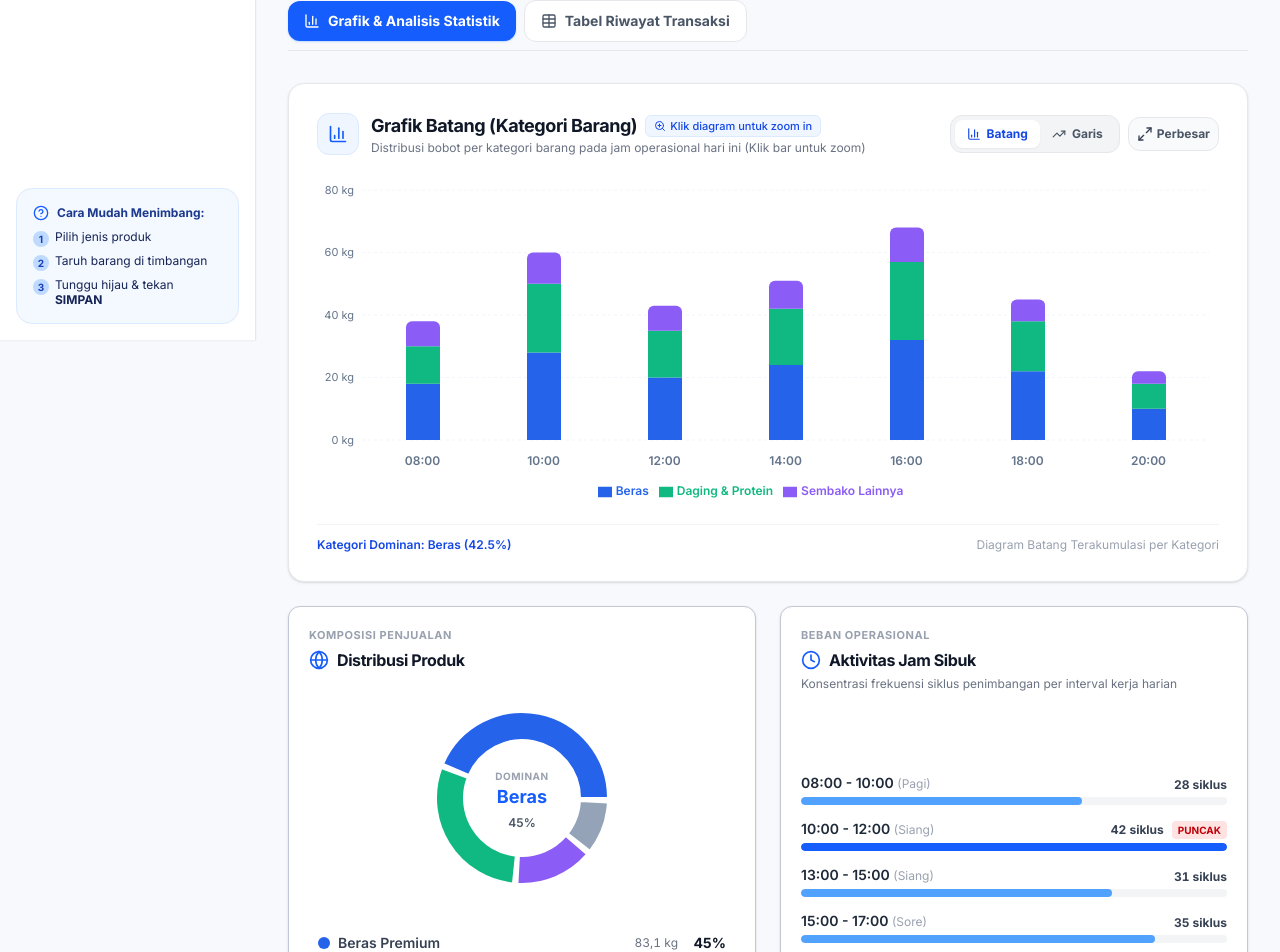
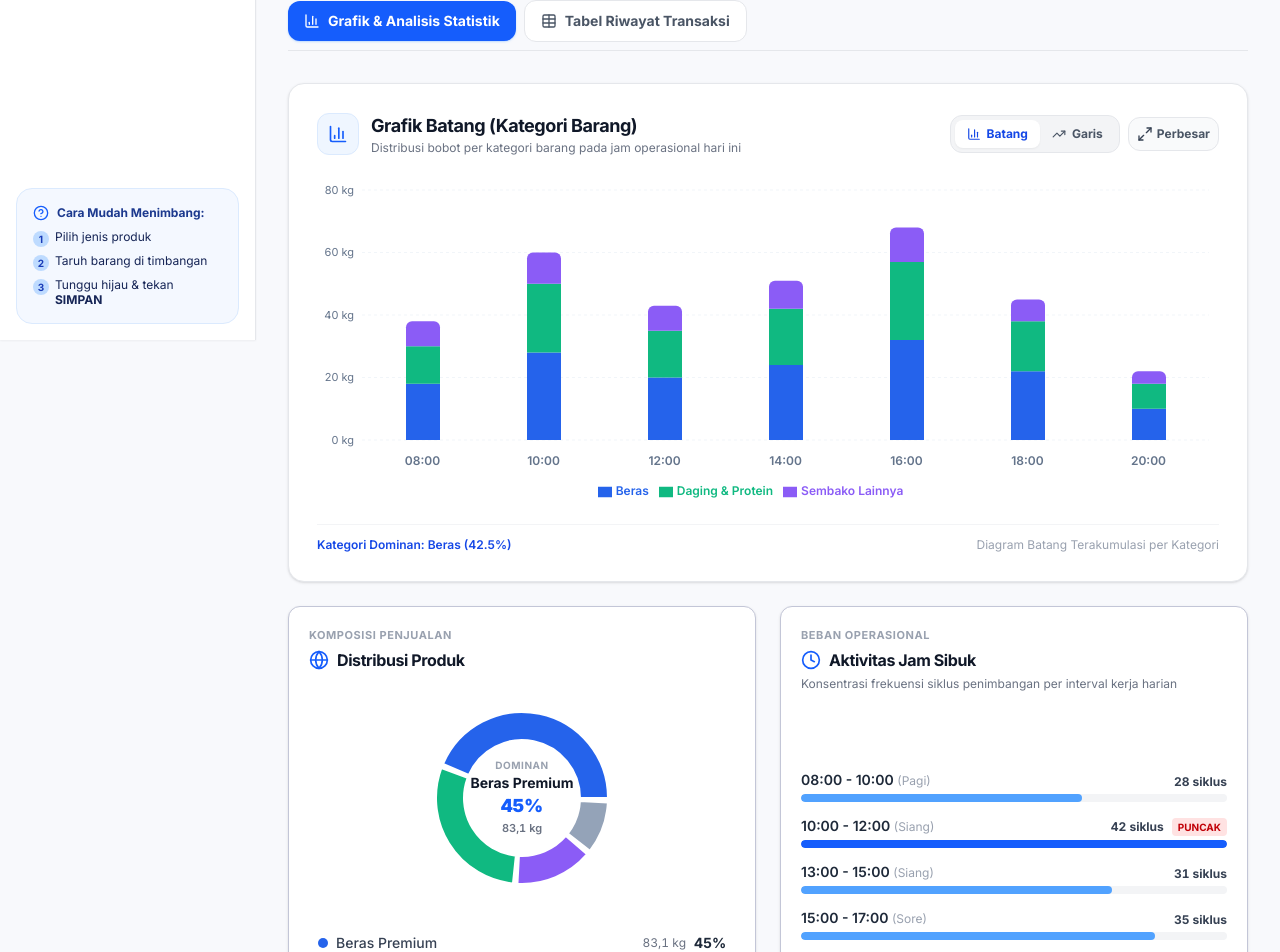
Before and after one commit to syarifpromt/ScaleTrack, a Next.js app: page /history in a window 1280 px wide. Shown: the part 460-1412 px from the top of the page. Built offline with nearby package versions, Linux system fonts and the light colour scheme.

Commit message:
fix(ux): refine chart zoom in interaction, remove awkward labels, and fix svg black outline

```diff
--- a/src/app/globals.css
+++ b/src/app/globals.css
@@ -81,3 +81,17 @@
     @apply bg-surface-container-lowest border border-outline-variant rounded-xl shadow-sm;
   }
 }
+
+/* Recharts & SVG Focus outline fix */
+svg:focus,
+svg *:focus,
+path:focus,
+rect:focus,
+g:focus,
+.recharts-surface:focus,
+.recharts-pie-sector:focus,
+.recharts-bar-rectangle:focus,
+.recharts-area-area:focus,
+.recharts-curve:focus {
+  outline: none !important;
+}
--- a/src/components/analytics/ProductDistribution.tsx
+++ b/src/components/analytics/ProductDistribution.tsx
@@ -2,7 +2,7 @@
 
 import React, { useState } from 'react';
 import { PieChart, Pie, Cell, ResponsiveContainer, Tooltip, Sector } from 'recharts';
-import { Globe, ZoomIn, X, Sparkles } from 'lucide-react';
+import { Globe } from 'lucide-react';
 import { TimePeriod } from '@/app/history/page';
 import { cn } from '@/lib/utils';
 
@@ -16,11 +16,13 @@ interface DistributionItem {
 const distributionByPeriod: Record<TimePeriod, {
   dominantName: string;
   dominantPercentage: number;
+  dominantWeight: number;
   items: DistributionItem[];
 }> = {
   today: {
-    dominantName: 'Beras',
+    dominantName: 'Beras Premium',
     dominantPercentage: 45.0,
+    dominantWeight: 83.1,
     items: [
       { name: 'Beras Premium', value: 83.1, percentage: 45, color: '#2563eb' },
       { name: 'Daging Sapi Segar', value: 55.4, percentage: 30, color: '#10B981' },
@@ -29,8 +31,9 @@ const distributionByPeriod: Record<TimePeriod, {
     ],
   },
   week: {
-    dominantName: 'Beras',
+    dominantName: 'Beras Premium',
     dominantPercentage: 48.7,
+    dominantWeight: 829.1,
     items: [
       { name: 'Beras Premium', value: 829.1, percentage: 49, color: '#2563eb' },
       { name: 'Daging Sapi Segar', value: 510.9, percentage: 30, color: '#10B981' },
@@ -39,8 +42,9 @@ const distributionByPeriod: Record<TimePeriod, {
     ],
   },
   month: {
-    dominantName: 'Beras',
+    dominantName: 'Beras Premium',
     dominantPercentage: 48.6,
+    dominantWeight: 3600.0,
     items: [
       { name: 'Beras Premium', value: 3600.0, percentage: 49, color: '#2563eb' },
       { name: 'Daging Sapi Segar', value: 2490.0, percentage: 33, color: '#10B981' },
@@ -49,8 +53,9 @@ const distributionByPeriod: Record<TimePeriod, {
     ],
   },
   year: {
-    dominantName: 'Beras',
+    dominantName: 'Beras Premium',
     dominantPercentage: 47.9,
+    dominantWeight: 42600.0,
     items: [
       { name: 'Beras Premium', value: 42600.0, percentage: 48, color: '#2563eb' },
       { name: 'Daging Sapi Segar', value: 28500.0, percentage: 32, color: '#10B981' },
@@ -60,24 +65,24 @@ const distributionByPeriod: Record<TimePeriod, {
   },
 };
 
-// Render enlarged active shape when clicked
+// Custom Sector with smooth scale pop-out on click
 const renderActiveShape = (props: any) => {
   const { cx, cy, innerRadius, outerRadius, startAngle, endAngle, fill } = props;
 
   return (
-    <g>
+    <g style={{ outline: 'none' }}>
       <Sector
         cx={cx}
         cy={cy}
-        innerRadius={innerRadius - 4}
-        outerRadius={outerRadius + 10}
+        innerRadius={innerRadius - 3}
+        outerRadius={outerRadius + 8}
         startAngle={startAngle}
         endAngle={endAngle}
         fill={fill}
         style={{
-          filter: 'drop-shadow(0px 6px 12px rgba(0, 0, 0, 0.2))',
-          transition: 'all 0.3s ease',
+          filter: 'drop-shadow(0px 4px 10px rgba(0, 0, 0, 0.15))',
           cursor: 'pointer',
+          outline: 'none',
         }}
       />
     </g>
@@ -110,22 +115,12 @@ export function ProductDistribution({ period = 'today' }: ProductDistributionPro
             <h3 className="font-sans font-bold text-base text-gray-900">Distribusi Produk</h3>
           </div>
         </div>
-
-        {activeIndex !== null && (
-          <button
-            onClick={() => setActiveIndex(null)}
-            className="flex items-center gap-1 text-[11px] font-bold text-blue-700 bg-blue-50 hover:bg-blue-100 px-2.5 py-1 rounded-lg border border-blue-200 transition-colors cursor-pointer"
-          >
-            <X className="w-3 h-3" />
-            <span>Reset Zoom</span>
-          </button>
-        )}
       </div>
 
-      {/* Pie Chart Canvas with Click-to-Zoom */}
-      <div className="relative h-[220px] w-full flex-grow cursor-pointer">
+      {/* Pie Chart Canvas with Clean Click-to-Zoom */}
+      <div className="relative h-[220px] w-full flex-grow cursor-pointer select-none">
         <ResponsiveContainer width="100%" height="100%">
-          <PieChart>
+          <PieChart style={{ outline: 'none' }}>
             <Pie
               data={current.items}
               cx="50%"
@@ -141,6 +136,7 @@ export function ProductDistribution({ period = 'today' }: ProductDistributionPro
               onClick={onPieClick}
               stroke="#ffffff"
               strokeWidth={2}
+              style={{ outline: 'none' }}
             >
               {current.items.map((entry, index) => (
                 <Cell
@@ -158,30 +154,44 @@ export function ProductDistribution({ period = 'today' }: ProductDistributionPro
           </PieChart>
         </ResponsiveContainer>
 
-        {/* Center Dynamic Zoom Info */}
-        <div className="absolute inset-0 flex flex-col items-center justify-center pointer-events-none transition-all">
+        {/* Center Dynamic Visual Readout */}
+        <div className="absolute inset-0 flex flex-col items-center justify-center pointer-events-none text-center px-4">
           {selectedItem ? (
-            <div className="text-center animate-in zoom-in-75 duration-200">
-              <span className="text-[10px] text-blue-600 font-bold uppercase tracking-wider flex items-center justify-center gap-1">
-                <Sparkles className="w-3 h-3" /> ZOOM IN
+            <div className="flex flex-col items-center transition-all duration-300">
+              <span className="text-[10px] text-gray-400 font-bold uppercase tracking-wider">
+                KOMPOSISI
               </span>
-              <span className="font-bold text-base text-gray-900 leading-tight block max-w-[110px] truncate" title={selectedItem.name}>
+              <span className="font-bold text-sm text-gray-900 leading-snug line-clamp-1 max-w-[120px]">
                 {selectedItem.name}
               </span>
-              <span className="text-sm font-black text-blue-600">{selectedItem.percentage}%</span>
+              <span className="text-lg font-black text-blue-600 tabular-nums">
+                {selectedItem.percentage}%
+              </span>
+              <span className="text-[11px] font-semibold text-gray-500 tabular-nums">
+                {selectedItem.value.toLocaleString('id-ID')} kg
+              </span>
             </div>
           ) : (
-            <div className="text-center">
-              <span className="text-[10px] text-gray-400 font-bold uppercase tracking-wider">DOMINAN</span>
-              <span className="font-bold text-lg text-blue-600 leading-tight block">{current.dominantName}</span>
-              <span className="text-xs font-semibold text-gray-600">{current.dominantPercentage}%</span>
+            <div className="flex flex-col items-center transition-all duration-300">
+              <span className="text-[10px] text-gray-400 font-bold uppercase tracking-wider">
+                DOMINAN
+              </span>
+              <span className="font-bold text-sm text-gray-900 leading-snug line-clamp-1 max-w-[120px]">
+                {current.dominantName}
+              </span>
+              <span className="text-lg font-black text-blue-600 tabular-nums">
+                {current.dominantPercentage}%
+              </span>
+              <span className="text-[11px] font-semibold text-gray-500 tabular-nums">
+                {current.dominantWeight.toLocaleString('id-ID')} kg
+              </span>
             </div>
           )}
         </div>
       </div>
 
-      {/* Interactive Legend List (Clicking row also zooms into slice) */}
-      <div className="mt-4 flex flex-col gap-2">
+      {/* Interactive Legend List */}
+      <div className="mt-4 flex flex-col gap-1.5">
         {current.items.map((item, idx) => {
           const isSelected = activeIndex === idx;
           return (
@@ -191,22 +201,24 @@ export function ProductDistribution({ period = 'today' }: ProductDistributionPro
               className={cn(
                 "flex items-center justify-between text-xs sm:text-sm p-2 rounded-xl transition-all cursor-pointer text-left border",
                 isSelected
-                  ? "bg-blue-50/80 border-blue-300 shadow-2xs scale-[1.02]"
+                  ? "bg-blue-50/90 border-blue-300 shadow-2xs scale-[1.01]"
                   : "hover:bg-gray-50 border-transparent text-gray-700"
               )}
             >
               <div className="flex items-center gap-2">
                 <div
-                  className="w-3 h-3 rounded-full transition-transform"
+                  className="w-2.5 h-2.5 rounded-full transition-transform"
                   style={{ backgroundColor: item.color, transform: isSelected ? 'scale(1.3)' : 'scale(1)' }}
                 />
-                <span className="font-semibold truncate max-w-[130px]" title={item.name}>
+                <span className={cn("font-medium truncate max-w-[130px]", isSelected ? "font-bold text-blue-900" : "")} title={item.name}>
                   {item.name}
                 </span>
               </div>
-              <div className="flex items-center gap-3 text-right">
+              <div className="flex items-center gap-2 text-right">
                 <span className="text-gray-500 text-xs tabular-nums">{item.value.toLocaleString('id-ID')} kg</span>
-                <span className="font-sans font-bold text-gray-900 w-9 tabular-nums">{item.percentage}%</span>
+                <span className={cn("font-sans font-bold w-8 tabular-nums", isSelected ? "text-blue-700" : "text-gray-800")}>
+                  {item.percentage}%
+                </span>
               </div>
             </button>
           );
--- a/src/components/analytics/WeightTrendChart.tsx
+++ b/src/components/analytics/WeightTrendChart.tsx
@@ -4,6 +4,7 @@ import React, { useState } from 'react';
 import {
   BarChart,
   Bar,
+  Cell,
   XAxis,
   YAxis,
   CartesianGrid,
@@ -146,7 +147,7 @@ export function WeightTrendChart({ period = 'today' }: WeightTrendChartProps) {
   const handleChartClick = (e: any) => {
     if (e && e.activePayload && e.activePayload.length > 0) {
       const clickedData = e.activePayload[0].payload as PeriodChartItem;
-      setSelectedPoint(clickedData);
+      setSelectedPoint(prev => (prev?.label === clickedData.label ? null : clickedData));
     }
   };
 
@@ -169,16 +170,11 @@ export function WeightTrendChart({ period = 'today' }: WeightTrendChartProps) {
               )}
             </div>
             <div>
-              <div className="flex items-center gap-2">
               <h2 className="text-base sm:text-lg font-bold text-gray-900 font-sans">
                 {chartType === 'bar' ? 'Grafik Batang (Kategori Barang)' : 'Grafik Garis (Tren Total Volume)'}
               </h2>
-                <span className="hidden sm:inline-flex items-center gap-1 text-[11px] font-medium bg-blue-50 text-blue-700 px-2 py-0.5 rounded-md border border-blue-100">
-                  <ZoomIn className="w-3 h-3" /> Klik diagram untuk zoom in
-                </span>
-              </div>
               <p className="text-xs text-gray-500">
-                {chartType === 'bar' ? config.barSubtitle : config.lineSubtitle}
+                {chartType === 'bar' ? config.barSubtitle.replace(' (Klik bar untuk zoom)', '') : config.lineSubtitle.replace(' (Klik titik untuk zoom)', '')}
               </p>
             </div>
           </div>
@@ -232,13 +228,14 @@ export function WeightTrendChart({ period = 'today' }: WeightTrendChartProps) {
         </div>
 
         {/* Chart Canvas */}
-        <div className="h-[320px] w-full cursor-pointer relative group">
+        <div className="h-[320px] w-full cursor-pointer relative group select-none">
           <ResponsiveContainer width="100%" height="100%">
             {chartType === 'bar' ? (
               <BarChart
                 data={config.data}
                 margin={{ top: 10, right: 10, left: -15, bottom: 0 }}
                 onClick={handleChartClick}
+                style={{ outline: 'none' }}
               >
                 <CartesianGrid strokeDasharray="3 3" vertical={false} stroke="#f1f5f9" />
                 <XAxis
@@ -256,6 +253,7 @@ export function WeightTrendChart({ period = 'today' }: WeightTrendChartProps) {
                   unit={config.unit}
                 />
                 <Tooltip
+                  cursor={{ fill: 'rgba(37, 99, 235, 0.04)', radius: 8 }}
                   formatter={(value: any, name: any) => [`${Number(value).toLocaleString('id-ID')} kg`, name]}
                   contentStyle={{
                     borderRadius: '12px',
@@ -274,14 +272,42 @@ export function WeightTrendChart({ period = 'today' }: WeightTrendChartProps) {
                   stackId="a"
                   fill="#2563eb"
                   barSize={period === 'year' ? 18 : 34}
+                  style={{ outline: 'none' }}
+                >
+                  {config.data.map((entry, idx) => {
+                    const isSelected = selectedPoint?.label === entry.label;
+                    const isAnySelected = selectedPoint !== null;
+                    return (
+                      <Cell
+                        key={`beras-${idx}`}
+                        fill="#2563eb"
+                        opacity={isAnySelected ? (isSelected ? 1.0 : 0.3) : 1.0}
+                        style={{ outline: 'none', transition: 'opacity 0.25s ease' }}
                       />
+                    );
+                  })}
+                </Bar>
                 <Bar
                   dataKey="daging"
                   name="Daging & Protein"
                   stackId="a"
                   fill="#10b981"
                   barSize={period === 'year' ? 18 : 34}
+                  style={{ outline: 'none' }}
+                >
+                  {config.data.map((entry, idx) => {
+                    const isSelected = selectedPoint?.label === entry.label;
+                    const isAnySelected = selectedPoint !== null;
+                    return (
+                      <Cell
+                        key={`daging-${idx}`}
+                        fill="#10b981"
+                        opacity={isAnySelected ? (isSelected ? 1.0 : 0.3) : 1.0}
+                        style={{ outline: 'none', transition: 'opacity 0.25s ease' }}
                       />
+                    );
+                  })}
+                </Bar>
                 <Bar
                   dataKey="sembako"
                   name="Sembako Lainnya"
@@ -289,13 +315,28 @@ export function WeightTrendChart({ period = 'today' }: WeightTrendChartProps) {
                   fill="#8b5cf6"
                   radius={[6, 6, 0, 0]}
                   barSize={period === 'year' ? 18 : 34}
+                  style={{ outline: 'none' }}
+                >
+                  {config.data.map((entry, idx) => {
+                    const isSelected = selectedPoint?.label === entry.label;
+                    const isAnySelected = selectedPoint !== null;
+                    return (
+                      <Cell
+                        key={`sembako-${idx}`}
+                        fill="#8b5cf6"
+                        opacity={isAnySelected ? (isSelected ? 1.0 : 0.3) : 1.0}
+                        style={{ outline: 'none', transition: 'opacity 0.25s ease' }}
                       />
+                    );
+                  })}
+                </Bar>
               </BarChart>
             ) : (
               <AreaChart
                 data={config.data}
                 margin={{ top: 10, right: 10, left: -15, bottom: 0 }}
                 onClick={handleChartClick}
+                style={{ outline: 'none' }}
               >
                 <defs>
                   <linearGradient id="colorTotal" x1="0" y1="0" x2="0" y2="1">
@@ -319,6 +360,7 @@ export function WeightTrendChart({ period = 'today' }: WeightTrendChartProps) {
                   unit={config.unit}
                 />
                 <Tooltip
+                  cursor={{ stroke: '#10b981', strokeWidth: 1.5, strokeDasharray: '4 4' }}
                   formatter={(value: any) => [`${Number(value).toLocaleString('id-ID')} kg`, 'Total Berat']}
                   contentStyle={{
                     borderRadius: '12px',
@@ -353,27 +395,27 @@ export function WeightTrendChart({ period = 'today' }: WeightTrendChartProps) {
             <div className="flex flex-col sm:flex-row sm:items-center justify-between gap-3 pb-3 border-b border-blue-200/70">
               <div className="flex items-center gap-2.5">
                 <div className="p-2 rounded-xl bg-blue-600 text-white shadow-xs">
-                  <Sparkles className="w-4 h-4" />
+                  <Package className="w-4 h-4" />
                 </div>
                 <div>
                   <div className="flex items-center gap-2">
-                    <span className="text-xs font-bold uppercase tracking-wider text-blue-700">Zoom In Detail</span>
+                    <span className="text-xs font-bold uppercase tracking-wider text-blue-700">Rincian Waktu</span>
                     <span className="text-xs font-black bg-blue-600 text-white px-2 py-0.5 rounded-md font-sans">
                       {selectedPoint.label}
                     </span>
                   </div>
                   <p className="text-xs text-gray-600 mt-0.5">
-                    Hasil perincian bobot dan estimasi penjualan pada titik waktu terpilih
+                    Komposisi bobot barang dan estimasi transaksi pada titik ini
                   </p>
                 </div>
               </div>
 
               <button
                 onClick={() => setSelectedPoint(null)}
-                className="self-end sm:self-auto flex items-center gap-1 text-xs font-bold text-gray-500 hover:text-gray-900 bg-white px-2.5 py-1.5 rounded-lg border border-gray-200 shadow-2xs hover:bg-gray-50 transition-colors cursor-pointer"
+                className="self-end sm:self-auto flex items-center gap-1 text-xs font-bold text-gray-600 hover:text-gray-900 bg-white px-2.5 py-1.5 rounded-lg border border-gray-200 shadow-2xs hover:bg-gray-50 transition-colors cursor-pointer"
               >
                 <X className="w-3.5 h-3.5" />
-                <span>Tutup Zoom</span>
+                <span>Tutup</span>
               </button>
             </div>
 
```
Lines whose indentation alone changed are shown as unchanged.
